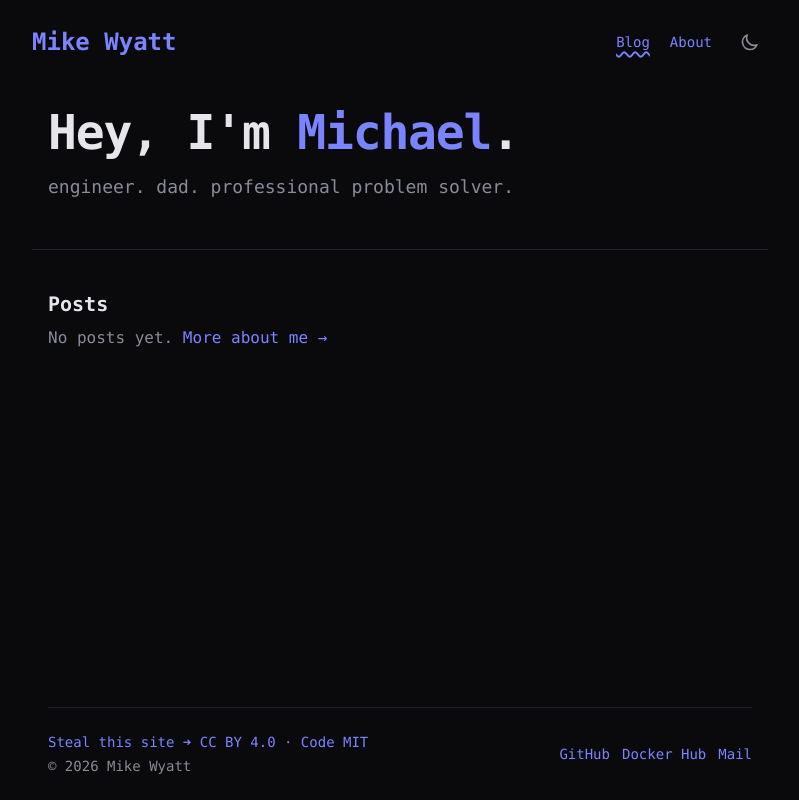
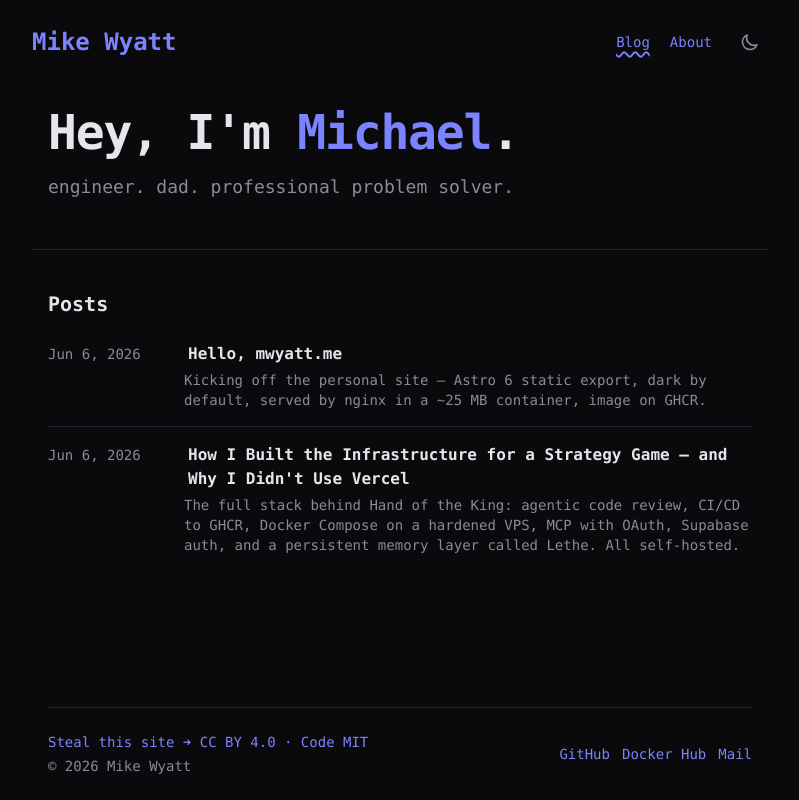
Before and after one commit to mentholmike/mwyatt.me, an Astro site: page / in a window 1280 px wide. Shown: the whole page, without its empty margins (240-1039 px from the left). Built offline with nearby package versions, Linux system fonts and the light colour scheme; Astro itself is replaced by a stand-in of ours.

Commit message:
fix(index): show recent posts on home page hero
The index page was hardcoded to 'No posts yet' from the hero
simplification. Restore the dynamic post list using getCollection
+ PostCard, matching /posts behavior. Recent posts (SITE.postPerIndex)
appear under the hero; 'All posts →' link appears when more exist.

```diff
--- a/src/pages/index.astro
+++ b/src/pages/index.astro
@@ -1,5 +1,15 @@
 ---
+import { getCollection } from "astro:content";
 import Layout from "../layouts/Layout.astro";
+import PostCard from "../components/PostCard.astro";
+import { SITE } from "../consts";
+
+const posts = (await getCollection("blog", ({ data }) => !data.draft)).sort(
+  (a, b) =>
+    new Date(b.data.pubDatetime).getTime() -
+    new Date(a.data.pubDatetime).getTime(),
+);
+const recent = posts.slice(0, SITE.postPerIndex);
 ---
 
 <Layout
@@ -19,8 +29,21 @@ import Layout from "../layouts/Layout.astro";
 
   <section class="pt-6">
     <h2 class="text-xl font-semibold mb-2">Posts</h2>
-    <p class="text-muted-fg">
-      No posts yet. <a href="/about" class="text-accent hover:text-hover">More about me &rarr;</a>
-    </p>
+    {recent.length === 0 ? (
+      <p class="text-muted-fg">
+        No posts yet. <a href="/about" class="text-accent hover:text-hover">More about me &rarr;</a>
+      </p>
+    ) : (
+      <ul class="divide-y divide-border">
+        {recent.map((p) => <PostCard post={p} />)}
+      </ul>
+    )}
+    {posts.length > recent.length && (
+      <div class="mt-6 text-sm">
+        <a href="/posts" class="text-accent hover:text-hover">
+          All posts &rarr;
+        </a>
+      </div>
+    )}
   </section>
 </Layout>
```
